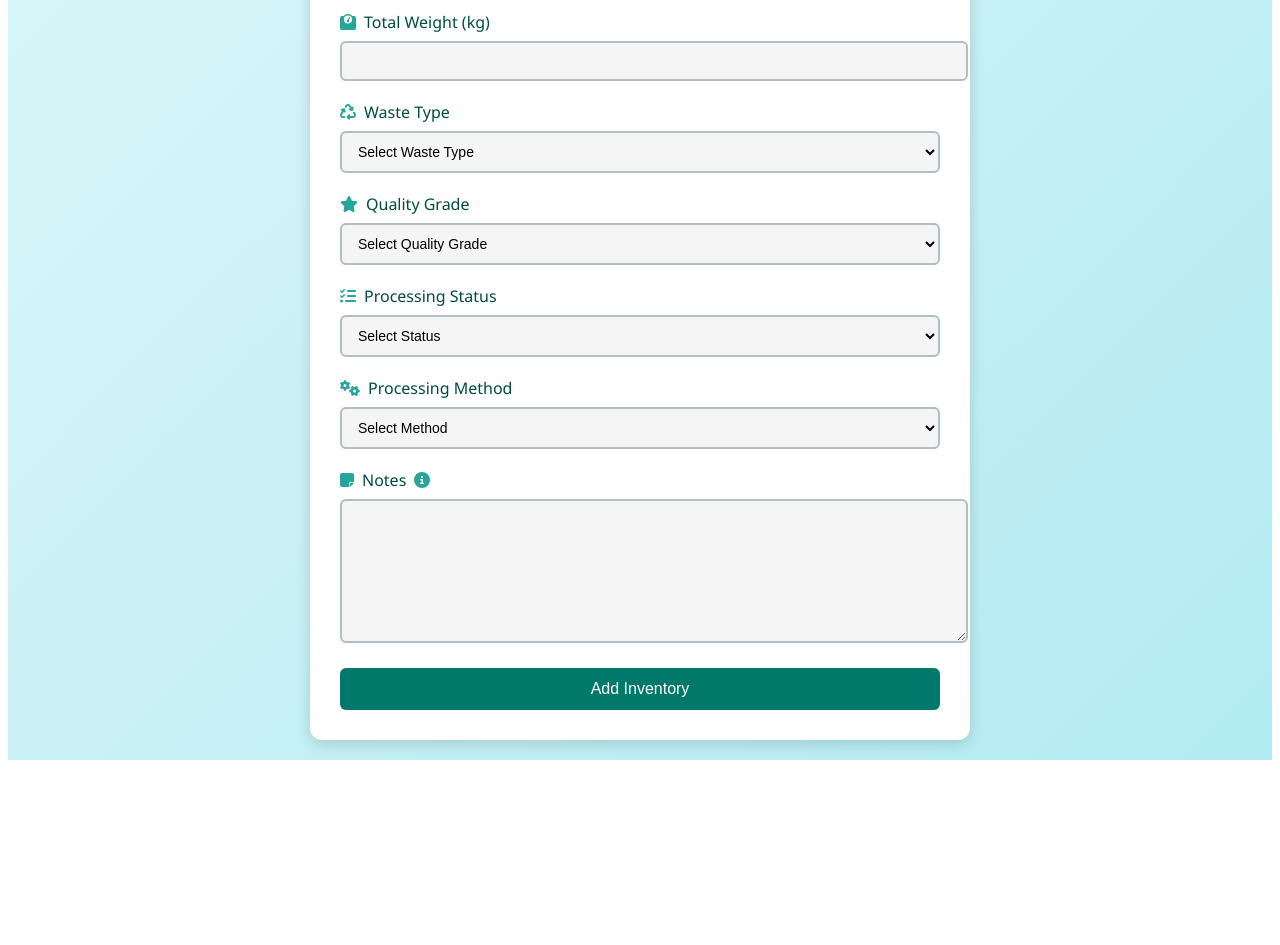
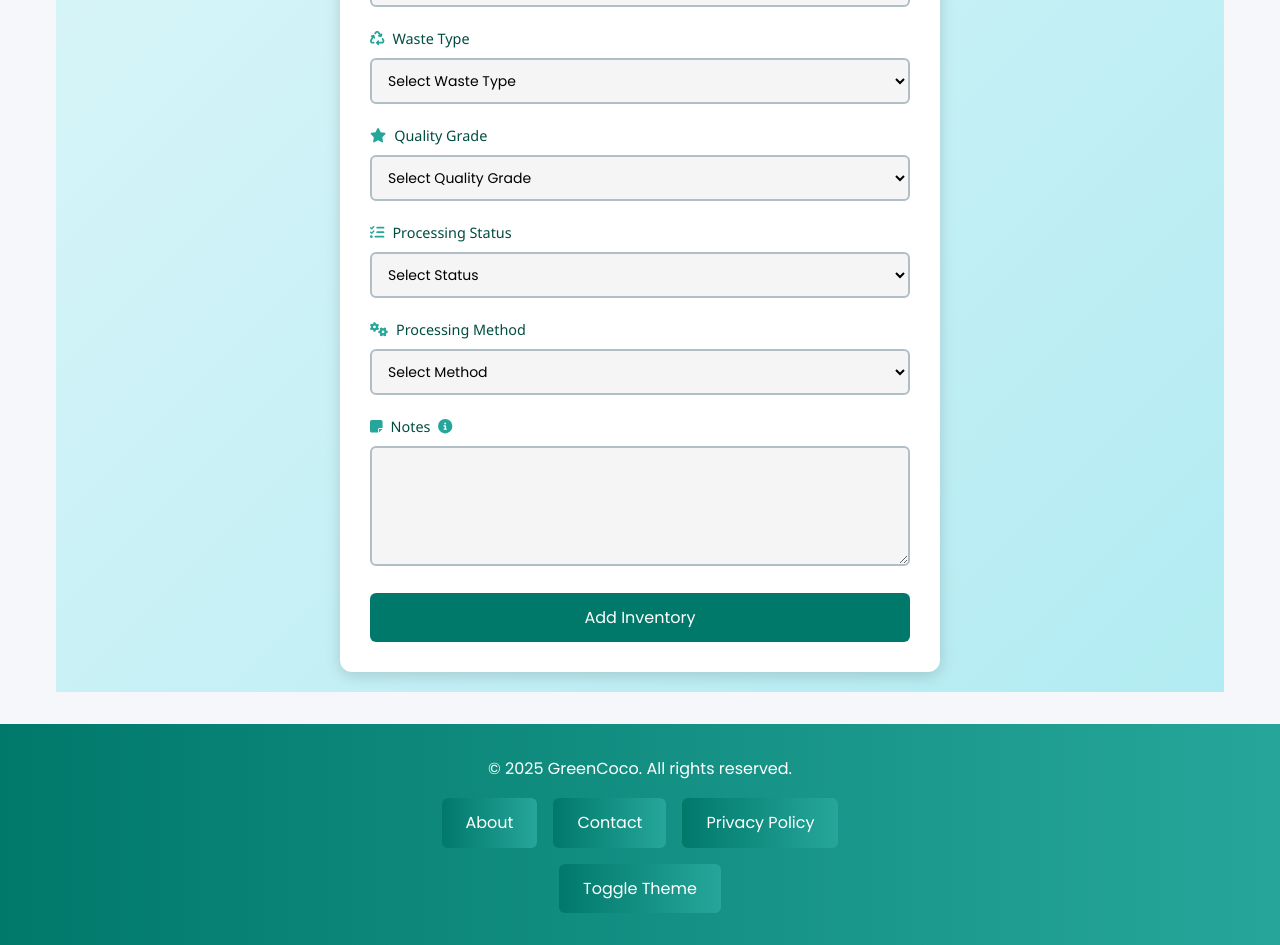
Before and after one commit to Tharuka788/GreenCoco, a React (Create React App) app in the folder frontend/: page /inventory/add in a window 1280 px wide. Shown: the part 579-1524 px from the top of the page. Before the commit the page ends 1347 px from the top, so only its background shows below. Built offline with nearby package versions, Linux system fonts and the light colour scheme.

Commit message:
app.js and app.css updated

```diff
--- a/frontend/package.json
+++ b/frontend/package.json
@@ -21,6 +21,7 @@
     "react-router-dom": "^7.5.0",
     "react-scripts": "^5.0.1",
     "react-toastify": "^11.0.5",
+    "react-transition-group": "^4.4.5",
     "web-vitals": "^2.1.4"
   },
   "scripts": {
--- a/frontend/src/App.css
+++ b/frontend/src/App.css
@@ -1,3 +1,197 @@
+/* Global CSS Variables */
+:root {
+  --primary-color: #00796b;
+  --secondary-color: #26a69a;
+  --accent-color: #009688;
+  --error-color: #d32f2f;
+  --text-color: #004d40;
+  --background-color: #f5f7fa;
+  --card-background: #ffffff;
+  --border-color: #b0bec5;
+  --font-family: 'Poppins', sans-serif;
+  --transition: all 0.3s ease;
+}
+
+/* Global Reset */
+*,
+*::before,
+*::after {
+  margin: 0;
+  padding: 0;
+  box-sizing: border-box;
+}
+
+html {
+  font-size: 16px;
+  scroll-behavior: smooth;
+}
+
+body {
+  font-family: var(--font-family);
+  color: var(--text-color);
+  background-color: var(--background-color);
+  line-height: 1.6;
+  -webkit-font-smoothing: antialiased;
+  -moz-osx-font-smoothing: grayscale;
+}
+
+/* Typography */
+h1, h2, h3, h4, h5, h6 {
+  color: var(--primary-color);
+  font-weight: 600;
+  margin-bottom: 0.5rem;
+}
+
+h1 {
+  font-size: 2.2rem;
+}
+
+h2 {
+  font-size: 1.8rem;
+}
+
+h3 {
+  font-size: 1.5rem;
+}
+
+p {
+  margin-bottom: 1rem;
+}
+
+/* Links */
+a {
+  color: var(--secondary-color);
+  text-decoration: none;
+  transition: var(--transition);
+}
+
+a:hover {
+  color: var(--accent-color);
+  text-decoration: underline;
+}
+
+a:focus {
+  outline: 2px solid var(--secondary-color);
+  outline-offset: 2px;
+}
+
+/* Buttons */
+button, .btn {
+  display: inline-flex;
+  align-items: center;
+  justify-content: center;
+  padding: 0.75rem 1.5rem;
+  border: none;
+  border-radius: 6px;
+  background: linear-gradient(90deg, var(--primary-color), var(--secondary-color));
+  color: #ffffff;
+  font-family: var(--font-family);
+  font-size: 1rem;
+  font-weight: 500;
+  cursor: pointer;
+  transition: var(--transition);
+}
+
+button:hover, .btn:hover {
+  background: linear-gradient(90deg, var(--accent-color), var(--secondary-color));
+  transform: translateY(-2px);
+  box-shadow: 0 4px 10px rgba(0, 150, 136, 0.3);
+}
+
+button:focus, .btn:focus {
+  outline: 2px solid var(--secondary-color);
+  outline-offset: 2px;
+}
+
+button:disabled, .btn:disabled {
+  background: var(--border-color);
+  cursor: not-allowed;
+  transform: none;
+  box-shadow: none;
+}
+
+button svg, .btn svg {
+  margin-right: 0.5rem;
+}
+
+/* Form Elements */
+input, select, textarea {
+  width: 100%;
+  padding: 0.75rem;
+  border: 2px solid var(--border-color);
+  border-radius: 6px;
+  font-family: var(--font-family);
+  font-size: 1rem;
+  background: #f5f5f5;
+  transition: var(--transition);
+}
+
+input:focus, select:focus, textarea:focus {
+  outline: none;
+  border-color: var(--secondary-color);
+  background: #ffffff;
+  box-shadow: 0 0 8px rgba(38, 166, 154, 0.2);
+}
+
+label {
+  display: block;
+  color: var(--text-color);
+  font-size: 0.9rem;
+  font-weight: 500;
+  margin-bottom: 0.5rem;
+}
+
+input[type="checkbox"] {
+  width: auto;
+  margin-right: 0.5rem;
+}
+
+/* Error Messages */
+.error {
+  color: var(--error-color);
+  font-size: 0.85rem;
+  margin-top: 0.25rem;
+  background: #ffebee;
+  padding: 0.5rem;
+  border-radius: 4px;
+}
+
+/* Containers */
+.container {
+  max-width: 1200px;
+  margin: 0 auto;
+  padding: 0 1rem;
+}
+
+/* Responsive Utilities */
+.text-center {
+  text-align: center;
+}
+
+.mt-1 { margin-top: 1rem; }
+.mt-2 { margin-top: 2rem; }
+.mb-1 { margin-bottom: 1rem; }
+.mb-2 { margin-bottom: 2rem; }
+.p-1 { padding: 1rem; }
+.p-2 { padding: 2rem; }
+
+.d-flex {
+  display: flex;
+}
+
+.align-center {
+  align-items: center;
+}
+
+.justify-center {
+  justify-content: center;
+}
+
+.gap-1 {
+  gap: 1rem;
+}
+
+/* Existing App Styles (Preserved) */
 .App {
   text-align: center;
 }
@@ -36,3 +230,50 @@
     transform: rotate(360deg);
   }
 }
+
+/* Responsive Adjustments */
+@media (max-width: 768px) {
+  html {
+    font-size: 14px;
+  }
+
+  h1 {
+    font-size: 1.8rem;
+  }
+
+  h2 {
+    font-size: 1.5rem;
+  }
+
+  .container {
+    padding: 0 0.5rem;
+  }
+
+  button, .btn {
+    padding: 0.5rem 1rem;
+    font-size: 0.9rem;
+  }
+
+  input, select, textarea {
+    padding: 0.5rem;
+    font-size: 0.9rem;
+  }
+}
+
+@media (max-width: 480px) {
+  html {
+    font-size: 12px;
+  }
+
+  h1 {
+    font-size: 1.5rem;
+  }
+
+  h2 {
+    font-size: 1.3rem;
+  }
+
+  button, .btn {
+    padding: 0.5rem 0.75rem;
+  }
+}
--- a/frontend/src/App.js
+++ b/frontend/src/App.js
@@ -1,75 +1,33 @@
-import React from 'react';
+import React, { Suspense, lazy } from 'react';
 import { BrowserRouter as Router, Route, Routes } from 'react-router-dom';
-import HomePage from './components/Home/HomePage';
+import { CSSTransition, TransitionGroup } from 'react-transition-group';
+import './App.css';
 import MainNavbar from './components/Home/MainNavbar';
-import Dashboard from './components/financial/Dashboard';
-import IncomePage from './components/financial/IncomePage';
-import ExpensePage from './components/financial/ExpensePage';
-import SalaryPage from './components/financial/SalaryPage';
-import TransactionsPage from './components/financial/TransactionsPage';
-import InventoryManagement from './components/Inventory/InventoryManagement';
-import InventoryForm from './components/Inventory/InventoryForm';
-import InventoryDetails from './components/Inventory/InventoryDetails';
-import LowStockReport from './components/Inventory/LowStockReport';
-import Login from './components/User/Login';
-import Register from './components/User/Register';
 import { FinanceProvider } from './FinanceContext';
 import { ToastContainer } from 'react-toastify';
 import 'react-toastify/dist/ReactToastify.css';
 
-// Placeholder components for other main functions with styling
-const PlaceholderPage = ({ title, description }) => {
-  const styles = `
-    @import url('https://fonts.googleapis.com/css2?family=Poppins:wght@300;400;600&display=swap');
+// Lazy-loaded components for better performance
+const HomePage = lazy(() => import('./components/Home/HomePage'));
+const Dashboard = lazy(() => import('./components/financial/Dashboard'));
+const IncomePage = lazy(() => import('./components/financial/IncomePage'));
+const ExpensePage = lazy(() => import('./components/financial/ExpensePage'));
+const SalaryPage = lazy(() => import('./components/financial/SalaryPage'));
+const TransactionsPage = lazy(() => import('./components/financial/TransactionsPage'));
+const InventoryManagement = lazy(() => import('./components/Inventory/InventoryManagement'));
+const InventoryForm = lazy(() => import('./components/Inventory/InventoryForm'));
+const InventoryDetails = lazy(() => import('./components/Inventory/InventoryDetails'));
+const LowStockReport = lazy(() => import('./components/Inventory/LowStockReport'));
+const Login = lazy(() => import('./components/User/Login'));
+const Register = lazy(() => import('./components/User/Register'));
 
-    .placeholder-page {
-      margin-top: 80px;
-      padding: 40px;
-      min-height: 100vh;
-      background: linear-gradient(135deg, #f5f7fa 0%, #e6f0ea 100%);
-      font-family: 'Poppins', sans-serif;
-      text-align: center;
-    }
-
-    .placeholder-page h1 {
-      font-size: 2.5rem;
-      font-weight: 600;
-      color: #2a7458;
-      margin-bottom: 20px;
-      text-shadow: 1px 1px 2px rgba(0, 0, 0, 0.1);
-    }
-
-    .placeholder-page p {
-      font-size: 1.2rem;
-      color: #5e6d55;
-    }
-
-    @media (max-width: 768px) {
-      .placeholder-page {
-        padding: 20px;
-        margin-top: 120px;
-      }
-
-      .placeholder-page h1 {
-        font-size: 2rem;
-      }
-
-      .placeholder-page p {
-        font-size: 1rem;
-      }
-    }
-  `;
-
-  return (
-    <>
-      <style dangerouslySetInnerHTML={{ __html: styles }} />
-      <div className="placeholder-page">
+// Placeholder component with global App.css styles
+const PlaceholderPage = ({ title, description }) => (
+  <div className="container mt-2 p-2 text-center">
     <h1>{title}</h1>
     <p>{description}</p>
   </div>
-    </>
 );
-};
 
 const DeliveryPage = () => (
   <PlaceholderPage
@@ -92,28 +50,41 @@ const EmployeePage = () => (
   />
 );
 
+// Footer component using App.css styles
+const Footer = () => (
+  <footer className="mt-2 p-2 text-center" style={{ background: 'linear-gradient(90deg, var(--primary-color), var(--secondary-color))', color: '#ffffff' }}>
+    <div className="container">
+      <p>&copy; {new Date().getFullYear()} GreenCoco. All rights reserved.</p>
+      <div className="d-flex justify-center gap-1">
+        <a href="/about" className="btn">About</a>
+        <a href="/contact" className="btn">Contact</a>
+        <a href="/privacy" className="btn">Privacy Policy</a>
+      </div>
+      {/* Placeholder for theme toggle */}
+      <button className="btn mt-1" onClick={() => alert('Theme toggle coming soon!')}>
+        Toggle Theme
+      </button>
+    </div>
+  </footer>
+);
+
+// Loading fallback component
+const LoadingSpinner = () => (
+  <div className="container d-flex justify-center align-center" style={{ minHeight: '100vh' }}>
+    <div className="loading-spinner"></div>
+  </div>
+);
+
 function App() {
-  const appStyles = `
-    .app {
-      min-height: 100vh;
-      padding-top: 80px;
-    }
-
-    @media (max-width: 768px) {
-      .app {
-        padding-top: 120px;
-      }
-    }
-  `;
-
   return (
-    <>
-      <style dangerouslySetInnerHTML={{ __html: appStyles }} />
     <Router>
       <FinanceProvider>
         <MainNavbar />
-          <div className="app">
-            <Routes>
+        <main className="container mt-2" role="main">
+          <Suspense fallback={<LoadingSpinner />}>
+            <TransitionGroup>
+              <CSSTransition timeout={300} classNames="fade">
+                <Routes location={window.location}>
                   {/* Root route for the homepage */}
                   <Route path="/" element={<HomePage />} />
 
@@ -136,15 +107,22 @@ function App() {
                     <Route path="add" element={<InventoryForm />} />
                     <Route path="details/:id" element={<InventoryDetails />} />
                     <Route path="edit/:id" element={<InventoryDetails />} />
-                <Route path="low-stock" element={<LowStockReport />} /> {/* New route */}
+                    <Route path="low-stock" element={<LowStockReport />} />
                   </Route>
 
                   {/* Placeholder routes for other main functions */}
                   <Route path="/delivery" element={<DeliveryPage />} />
                   <Route path="/order-supplier" element={<OrderSupplierPage />} />
                   <Route path="/employee" element={<EmployeePage />} />
+
+                  {/* Catch-all route for 404 */}
+                  <Route path="*" element={<PlaceholderPage title="404 - Page Not Found" description="The page you are looking for does not exist." />} />
                 </Routes>
-          </div>
+              </CSSTransition>
+            </TransitionGroup>
+          </Suspense>
+        </main>
+        <Footer />
         <ToastContainer
           position="top-right"
           autoClose={3000}
@@ -159,8 +137,45 @@ function App() {
         />
       </FinanceProvider>
     </Router>
-    </>
   );
 }
 
+// Global transition styles
+const transitionStyles = `
+  .fade-enter {
+    opacity: 0;
+    transform: translateY(20px);
+  }
+  .fade-enter-active {
+    opacity: 1;
+    transform: translateY(0);
+    transition: opacity 300ms ease, transform 300ms ease;
+  }
+  .fade-exit {
+    opacity: 1;
+    transform: translateY(0);
+  }
+  .fade-exit-active {
+    opacity: 0;
+    transform: translateY(20px);
+    transition: opacity 300ms ease, transform 300ms ease;
+  }
+
+  .loading-spinner {
+    border: 4px solid var(--border-color);
+    border-top: 4px solid var(--secondary-color);
+    border-radius: 50%;
+    width: 40px;
+    height: 40px;
+    animation: spin 1s linear infinite;
+  }
+
+  @keyframes spin {
+    0% { transform: rotate(0deg); }
+    100% { transform: rotate(360deg); }
+  }
+`;
+
+document.head.insertAdjacentHTML('beforeend', `<style>${transitionStyles}</style>`);
+
 export default App;
```
Also changed, not shown: 1 other file (tests, documents, lock files or other folders). Lines whose indentation alone changed are shown as unchanged.
